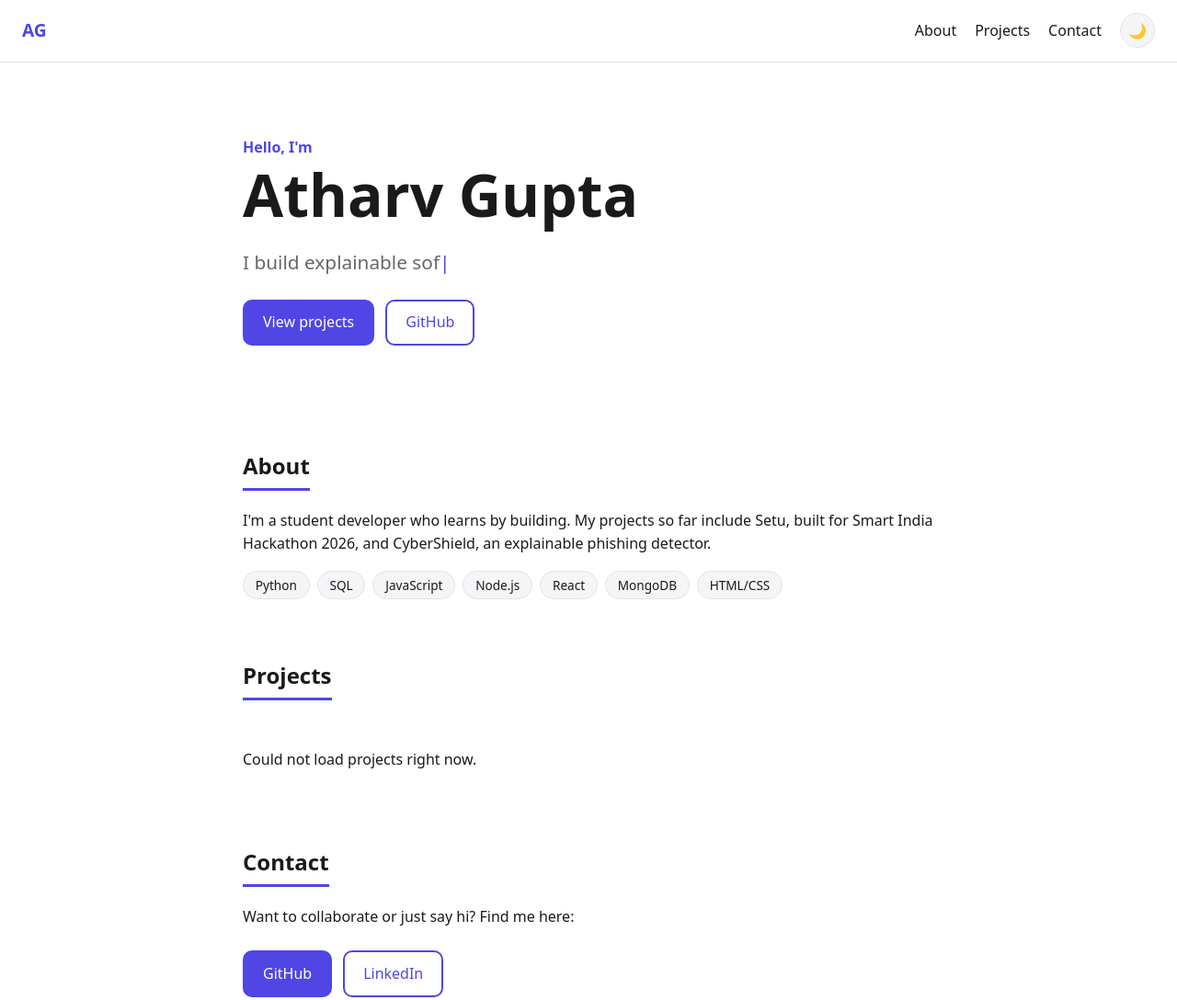
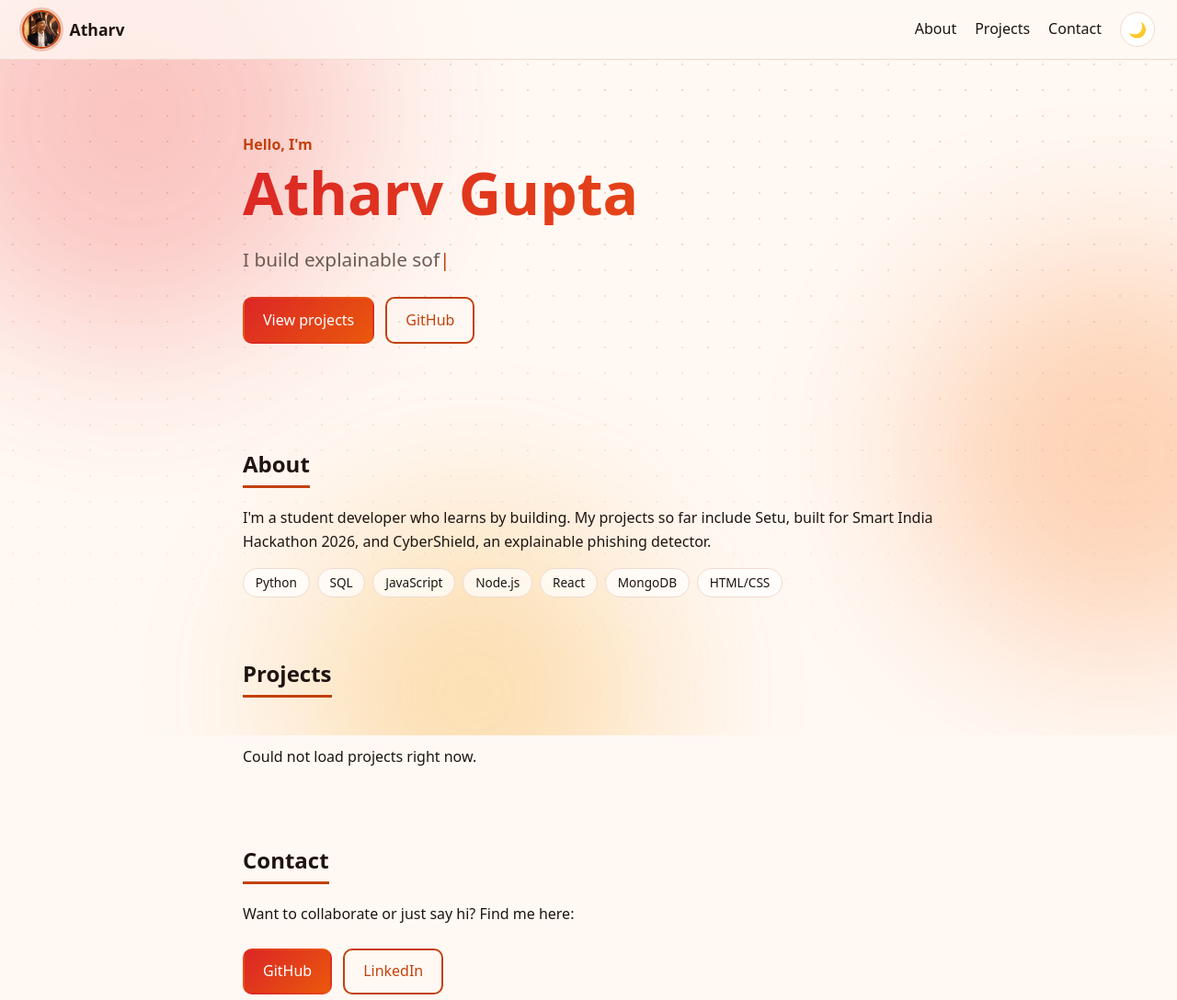
Before and after one commit to atharvg565/portfolio, a website: page public/index.html in a window 1280 px wide. Shown: the top 1088 px of the page at 92% size. Drawn offline with Linux system fonts and the light colour scheme; no server answers.

Commit message:
Add profile photo logo, animated background and red/orange theme

```diff
--- a/public/index.html
+++ b/public/index.html
@@ -7,8 +7,16 @@
   <link rel="stylesheet" href="style.css">
 </head>
 <body>
+  <div class="bg" aria-hidden="true">
+   <span class="blob b1"></span>
+   <span class="blob b2"></span>
+   <span class="blob b3"></span>
+  </div>
   <nav class="nav">
-    <a href="#home" class="logo">AG</a>
+    <a href="#home" class="logo">
+      <img src="images/photo.jpg" alt="Atharv Gupta">
+     <span>Atharv</span>
+    </a>
     <div class="nav-links">
       <a href="#about">About</a>
       <a href="#projects">Projects</a>
--- a/public/style.css
+++ b/public/style.css
@@ -1,37 +1,82 @@
 :root {
-  --bg: #ffffff;
-  --text: #1a1a1a;
-  --muted: #666666;
-  --card: #f5f5f7;
-  --border: #e4e4e7;
-  --accent: #4f46e5;
+  --bg: #fff8f3;
+  --text: #1f1410;
+  --muted: #6b5a52;
+  --card: #ffffff;
+  --border: #f1d9cc;
+  --accent: #c2410c;
+  --grad: linear-gradient(135deg, #dc2626, #ea580c);
+  --blob-opacity: 0.28;
+  --dot: rgba(194, 65, 12, 0.18);
 }
 
 :root[data-theme="dark"] {
-  --bg: #0f1115;
-  --text: #f2f2f2;
-  --muted: #9aa0a6;
-  --card: #1a1d24;
-  --border: #2a2e37;
-  --accent: #818cf8;
+  --bg: #130b09;
+  --text: #fbefe9;
+  --muted: #b9a79f;
+  --card: #1f1311;
+  --border: #3a221d;
+  --accent: #fb923c;
+  --grad: linear-gradient(135deg, #ef4444, #f97316);
+  --blob-opacity: 0.35;
+  --dot: rgba(251, 146, 60, 0.16);
 }
 
 * { box-sizing: border-box; }
 
-html { scroll-behavior: smooth; scroll-padding-top: 80px; }
+html {
+  background: var(--bg);
+  scroll-behavior: smooth;
+  scroll-padding-top: 80px;
+}
 
 body {
   margin: 0;
   font-family: system-ui, -apple-system, "Segoe UI", sans-serif;
-  background: var(--bg);
   color: var(--text);
   line-height: 1.6;
-  transition: background 0.3s, color 0.3s;
+  transition: color 0.3s;
 }
 
 a { color: var(--accent); text-decoration: none; font-weight: 500; }
 
-/* Nav */
+/* ---------- Animated background ---------- */
+.bg {
+  position: fixed;
+  inset: 0;
+  z-index: -1;
+  overflow: hidden;
+  pointer-events: none;
+}
+
+/* faint dot grid that fades toward the bottom */
+.bg::after {
+  content: "";
+  position: absolute;
+  inset: 0;
+  background-image: radial-gradient(var(--dot) 1.2px, transparent 1.2px);
+  background-size: 28px 28px;
+  -webkit-mask-image: linear-gradient(to bottom, #000 30%, transparent 95%);
+  mask-image: linear-gradient(to bottom, #000 30%, transparent 95%);
+}
+
+.blob {
+  position: absolute;
+  border-radius: 50%;
+  filter: blur(90px);
+  opacity: var(--blob-opacity);
+  animation: drift 22s ease-in-out infinite alternate;
+}
+.b1 { width: 480px; height: 480px; background: #ef4444; top: -120px; left: -100px; }
+.b2 { width: 420px; height: 420px; background: #f97316; top: 35%; right: -140px; animation-duration: 28s; }
+.b3 { width: 380px; height: 380px; background: #f59e0b; bottom: -140px; left: 25%; animation-duration: 25s; }
+
+@keyframes drift {
+  from { transform: translate(0, 0) scale(1); }
+  to   { transform: translate(60px, 40px) scale(1.15); }
+}
+
+/* ---------- Nav ---------- */
 .nav {
   position: sticky;
   top: 0;
@@ -39,13 +84,29 @@ a { color: var(--accent); text-decoration: none; font-weight: 500; }
   display: flex;
   justify-content: space-between;
   align-items: center;
-  padding: 0.9rem 1.5rem;
-  background: color-mix(in srgb, var(--bg) 85%, transparent);
-  backdrop-filter: blur(8px);
+  padding: 0.7rem 1.5rem;
+  background: color-mix(in srgb, var(--bg) 75%, transparent);
+  backdrop-filter: blur(10px);
   border-bottom: 1px solid var(--border);
 }
 
-.logo { font-weight: 800; font-size: 1.2rem; }
+.logo {
+  display: flex;
+  align-items: center;
+  gap: 0.6rem;
+  font-weight: 800;
+  font-size: 1.1rem;
+  color: var(--text);
+}
+.logo img {
+  width: 42px;
+  height: 42px;
+  border-radius: 50%;
+  object-fit: cover;
+  border: 2px solid var(--accent);
+  box-shadow: 0 0 0 3px color-mix(in srgb, var(--accent) 25%, transparent);
+}
+
 .nav-links { display: flex; align-items: center; gap: 1.25rem; }
 .nav-links a { color: var(--text); }
 .nav-links a:hover { color: var(--accent); }
@@ -60,12 +121,20 @@ a { color: var(--accent); text-decoration: none; font-weight: 500; }
   font-size: 1rem;
 }
 
-/* Layout */
+/* ---------- Layout ---------- */
 header, main, footer { max-width: 800px; margin-inline: auto; padding-inline: 1.5rem; }
 
 .hero { padding-top: 5rem; padding-bottom: 3rem; }
 .eyebrow { color: var(--accent); font-weight: 600; margin: 0; }
-.hero h1 { font-size: clamp(2.5rem, 8vw, 4rem); margin: 0.25rem 0; line-height: 1.1; }
+.hero h1 {
+  font-size: clamp(2.5rem, 8vw, 4rem);
+  margin: 0.25rem 0;
+  line-height: 1.1;
+  background: var(--grad);
+  -webkit-background-clip: text;
+  background-clip: text;
+  color: transparent;
+}
 .typing { font-size: 1.3rem; color: var(--muted); min-height: 2rem; }
 .cursor { animation: blink 1s steps(1) infinite; color: var(--accent); }
 @keyframes blink { 50% { opacity: 0; } }
@@ -76,13 +145,17 @@ header, main, footer { max-width: 800px; margin-inline: auto; padding-inline: 1.
   display: inline-block;
   padding: 0.65rem 1.25rem;
   border-radius: 10px;
-  background: var(--accent);
+  background: var(--grad);
   color: #fff;
-  border: 2px solid var(--accent);
-  transition: transform 0.15s;
+  border: 2px solid transparent;
+  transition: transform 0.15s, box-shadow 0.15s;
 }
-.btn:hover { transform: translateY(-2px); }
-.btn-outline { background: transparent; color: var(--accent); }
+.btn:hover { transform: translateY(-2px); box-shadow: 0 8px 20px rgba(234, 88, 12, 0.35); }
+.btn-outline {
+  background: transparent;
+  color: var(--accent);
+  border-color: var(--accent);
+}
 
 section { margin-top: 4rem; }
 
@@ -94,10 +167,11 @@ h2 {
   padding-bottom: 0.25rem;
 }
 
-/* Skill chips and tags */
+/* ---------- Chips, tags, filters ---------- */
 .chips, .tags { display: flex; flex-wrap: wrap; gap: 0.5rem; }
 .chip, .tag {
-  background: var(--card);
+  background: color-mix(in srgb, var(--card) 70%, transparent);
+  backdrop-filter: blur(6px);
   border: 1px solid var(--border);
   border-radius: 999px;
   padding: 0.25rem 0.8rem;
@@ -105,10 +179,9 @@ h2 {
 }
 .tag { color: var(--accent); }
 
-/* Filters */
 .filters { display: flex; flex-wrap: wrap; gap: 0.5rem; margin: 1rem 0; }
 .filter-btn {
-  background: var(--card);
+  background: color-mix(in srgb, var(--card) 70%, transparent);
   color: var(--text);
   border: 1px solid var(--border);
   border-radius: 999px;
@@ -116,9 +189,9 @@ h2 {
   cursor: pointer;
   font-size: 0.9rem;
 }
-.filter-btn.active { background: var(--accent); color: #fff; border-color: var(--accent); }
+.filter-btn.active { background: var(--grad); color: #fff; border-color: transparent; }
 
-/* Cards */
+/* ---------- Cards ---------- */
 #projects-grid {
   display: grid;
   gap: 1rem;
@@ -126,7 +199,8 @@ h2 {
 }
 
 .card {
-  background: var(--card);
+  background: color-mix(in srgb, var(--card) 72%, transparent);
+  backdrop-filter: blur(10px);
   border: 1px solid var(--border);
   padding: 1.5rem;
   border-radius: 14px;
@@ -138,19 +212,25 @@ h2 {
 .card:hover {
   transform: translateY(-5px);
   border-color: var(--accent);
-  box-shadow: 0 10px 25px rgba(0, 0, 0, 0.15);
+  box-shadow: 0 12px 28px rgba(234, 88, 12, 0.22);
 }
 .card h3 { margin: 0; }
 .card p { color: var(--muted); margin: 0; flex-grow: 1; }
 
-/* Scroll reveal */
+/* ---------- Scroll reveal ---------- */
 .reveal { opacity: 0; transform: translateY(24px); transition: opacity 0.6s, transform 0.6s; }
 .reveal.visible { opacity: 1; transform: none; }
 
 footer { margin-top: 5rem; padding-bottom: 2rem; color: var(--muted); text-align: center; }
 
+@media (max-width: 520px) {
+  .logo span { display: none; }
+  .nav-links { gap: 0.9rem; }
+}
+
 @media (prefers-reduced-motion: reduce) {
   html { scroll-behavior: auto; }
+  .blob { animation: none; }
   .reveal { opacity: 1; transform: none; transition: none; }
   .card, .btn { transition: none; }
 }
```
Also changed, not shown: public/images/photo.jpg (added).
